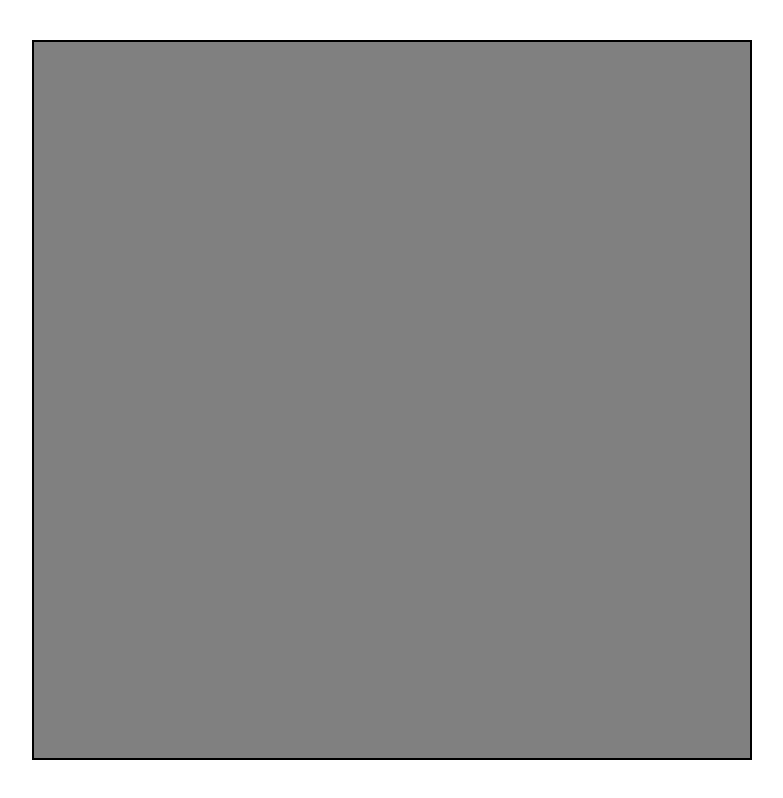
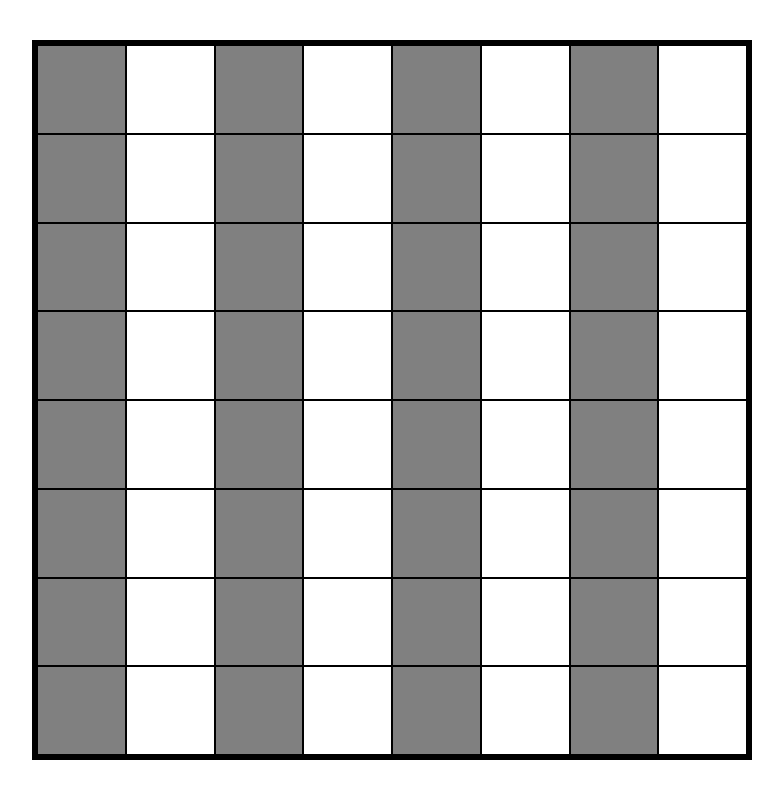
Before and after one commit to Valllerian/New-Chess-Board, a plain HTML site: page index.html in a window 1280 px wide. Shown: the whole page, without its empty margins (248-1031 px from the left). Drawn offline with Linux system fonts and the light colour scheme.

Commit message:
coloring cells

```diff
--- a/logic/Script.js
+++ b/logic/Script.js
@@ -25,7 +25,7 @@ export default class Board{
         }
         this.cells = Array.from({length: 64}, (_, index) =>{
             // ranks are rows
-            const rank = Math.ceil(index / 8);
+            const rank = 8 - (Math.floor(index / 8));
             // files are columns
             const file = files[index % 8];
             const cell =  new Square({
--- a/styles/board.css
+++ b/styles/board.css
@@ -1,11 +1,15 @@
 .board{
-    border:2px solid black;
+    border:5px solid black;
     display: grid;
     /* make 8 squares in a row\column */
     grid-template-columns: repeat(8, 1fr);
     grid-template-rows: repeat(8, 1fr);
 }
 
-.square {
+.square:nth-child(odd){
     background: grey;
 }
+
+.square {
+    border: black solid 1px;
+}
```
